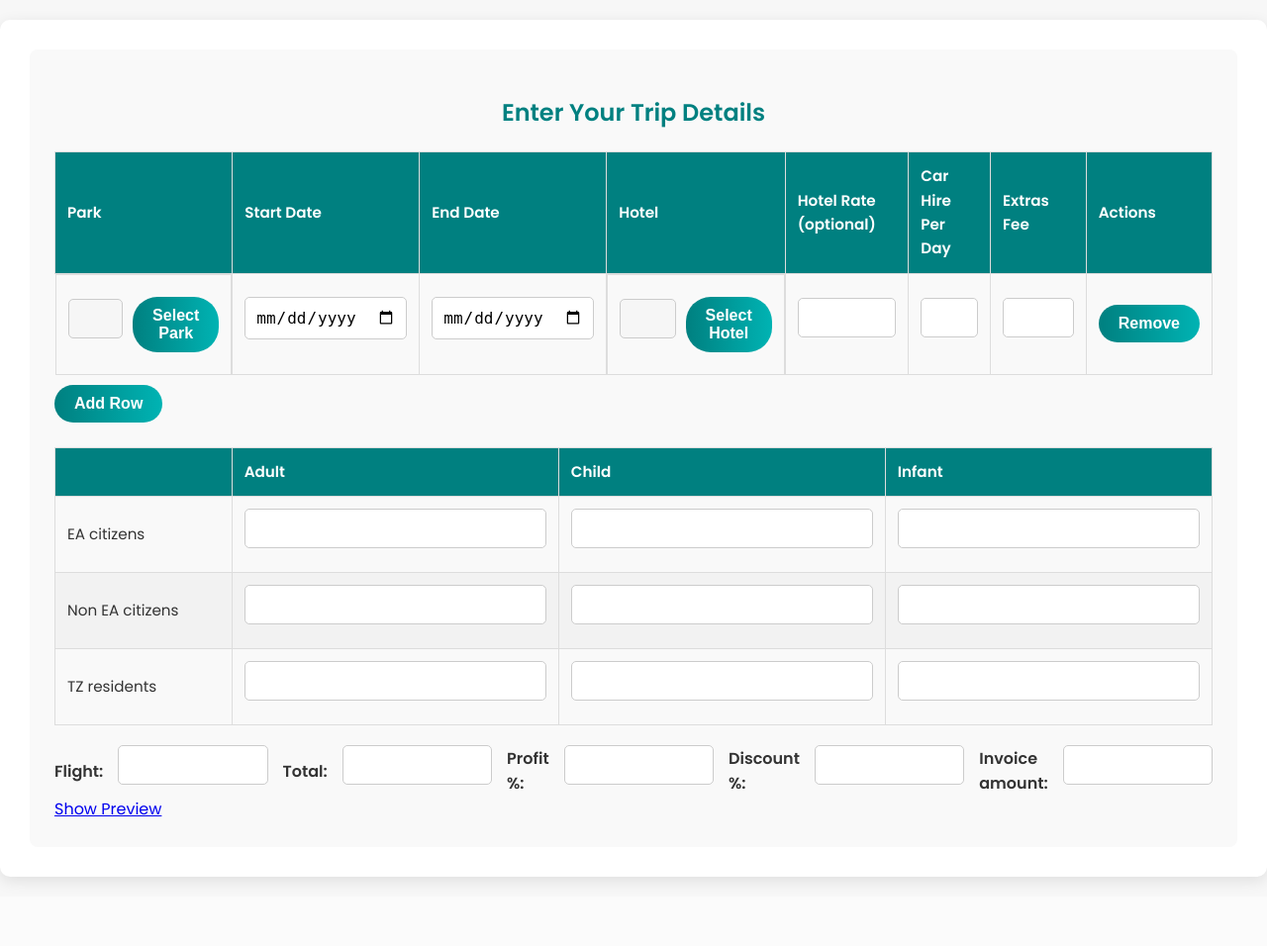
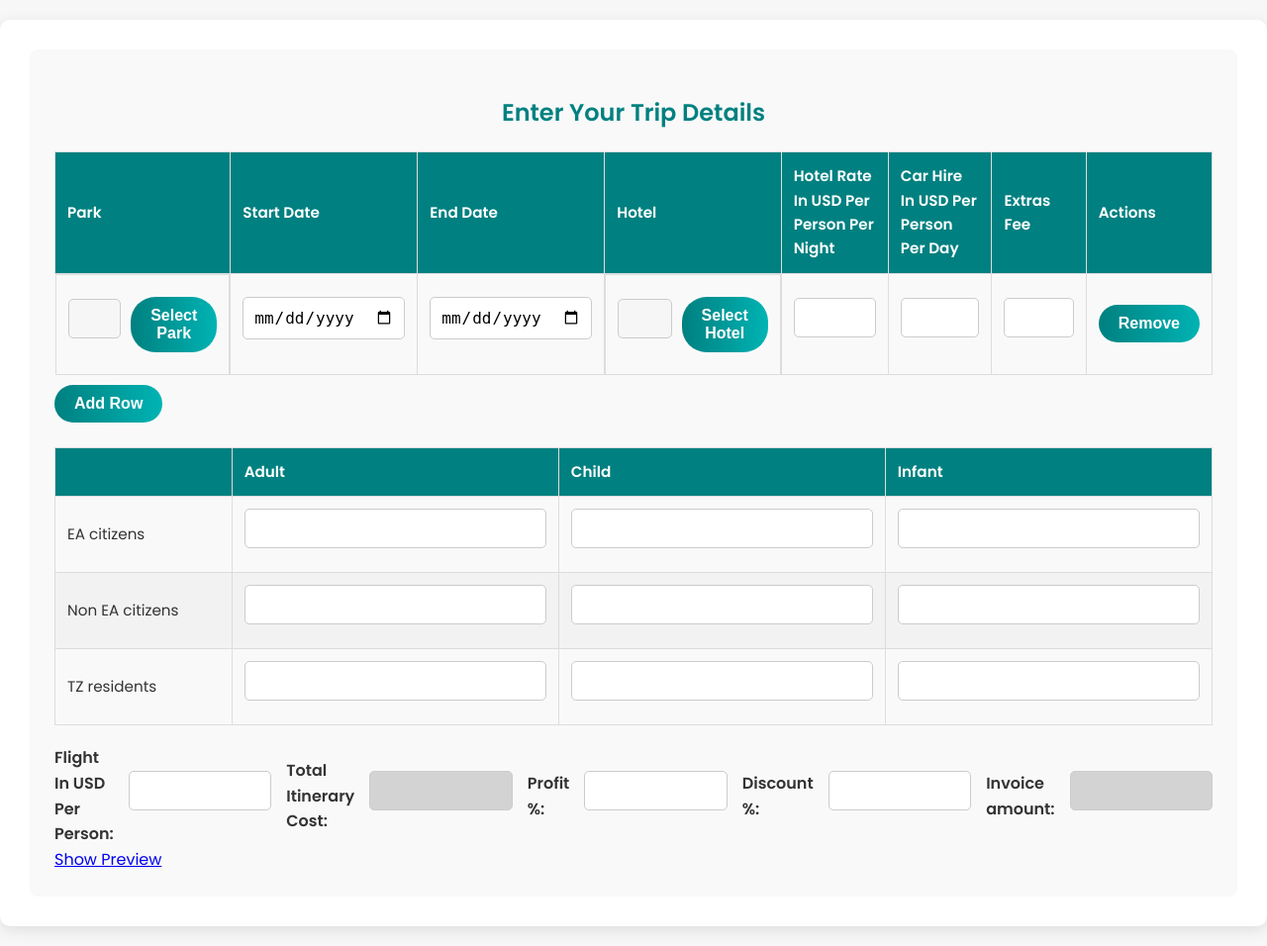
Before and after one commit to MohammedRaghib/Oddyseys, a PHP site: page / in a window 1280 px wide. Shown: the whole page at 99% size. Before the commit the page ends 893 px from the top, so only its background shows below. Run offline with PHP 8.4, Linux system fonts and the light colour scheme; data comes from the database, SQL or seed files in the repository.

Commit message:
index now has updated titles, now saves result to local storage, total gets updated after calc and previw page opens in new tab. Preview page now fetches form loacal storage and now is working. Removed session from get cost

```diff
--- a/get_cost.php
+++ b/get_cost.php
@@ -137,8 +137,6 @@ if ($_SERVER['REQUEST_METHOD'] === 'POST') {
 
     $output['total_cost'] = $everything_total;
 
-    session_start();
-
     $final_output = [
         'parks' => $output,
         'flight' => $flight,
@@ -148,10 +146,8 @@ if ($_SERVER['REQUEST_METHOD'] === 'POST') {
         'invoice_amount' => $invoice_amount
     ];
 
-    $_SESSION['preview_data'] = $final_output;
-
     // Redirect to the preview page
-    echo json_encode($output);
+    echo json_encode($final_output);
     exit();
 }
 
--- a/index.php
+++ b/index.php
@@ -5,7 +5,6 @@
     <meta charset="UTF-8">
     <meta name="viewport" content="width=device-width, initial-scale=1.0">
     <title>Odysseys Costing</title>
-    <link href="https://fonts.googleapis.com/css2?family=Poppins:wght@300;400;600&display=swap" rel="stylesheet">
     <style>
         @import url('https://fonts.googleapis.com/css2?family=Poppins:wght@300;400;600&display=swap');
 
@@ -219,6 +218,11 @@
         .preview-content p {
             margin-bottom: 10px;
         }
+
+        .total,
+        .invoice_amount {
+            background-color: lightgray;
+        }
     </style>
 </head>
 
@@ -233,8 +237,8 @@
                         <th>Start Date</th>
                         <th>End Date</th>
                         <th>Hotel</th>
-                        <th>Hotel Rate (optional)</th>
-                        <th>Car Hire Per Day</th>
+                        <th>Hotel Rate In USD Per Person Per Night</th>
+                        <th>Car Hire In USD Per Person Per Day</th>
                         <th>Extras Fee</th>
                         <th>Actions</th>
                     </tr>
@@ -284,9 +288,9 @@
                 </tbody>
             </table>
             <aside class="other_fees">
-                <span>Flight:</span>
+                <span>Flight In USD Per Person:</span>
                 <input type="number" step="0.01" min=0 class="flight" name="flight">
-                <span>Total:</span>
+                <span>Total Itinerary Cost:</span>
                 <input type="number" step="0.01" min=0 onchange="calcInvoiceAmount()" class="total" name="total">
                 <span>Profit %:</span>
                 <input type="number" step="0.01" min=0 onchange="calcInvoiceAmount()" class="profit" name="profit">
@@ -295,7 +299,7 @@
                 <span>Invoice amount:</span>
                 <input type="number" step="0.01" min=0 class="invoice_amount" name="invoice_amount">
             </aside>
-            <a href="preview.php">Show Preview</a>
+            <a href="preview.php" target="_blank">Show Preview</a>
         </section>
         <section class="preview">
             <button class="closePreview" onclick="openPreview(false)">❌</button>
@@ -334,8 +338,6 @@
             const data = await response.json();
             const parksList = document.querySelector('.parkList');
             const hotelList = document.querySelector('.hotelList');
-
-            console.log(data);
 
             data.parks.forEach((park) => {
                 let div = document.createElement('div');
@@ -406,17 +408,23 @@
                 invoice_amount,
                 parks
             };
-            console.log(data);
             const response = await fetch('get_cost.php', {
                     method: 'POST',
                     headers: {
                         'Content-Type': 'application/json'
                     },
                     body: JSON.stringify(data),
+                })
+                .then((response) => response.json())
+                .then((result) => {
+                    document.querySelector('.total').value = Number(result.total);
+                    calcInvoiceAmount();
+                    console.log(result);
+                    localStorage.setItem('previewData', JSON.stringify(result));
+                })
+                .catch((e) => {
+                    console.error('Error fetching data:', e);
                 });
-
-            const result = await response.json();
-            console.log(result);
         };
 
         const openparks = (id, show) => {
```
Also changed, not shown: preview.php (+2 -6 lines). Lines whose indentation alone changed are shown as unchanged.
